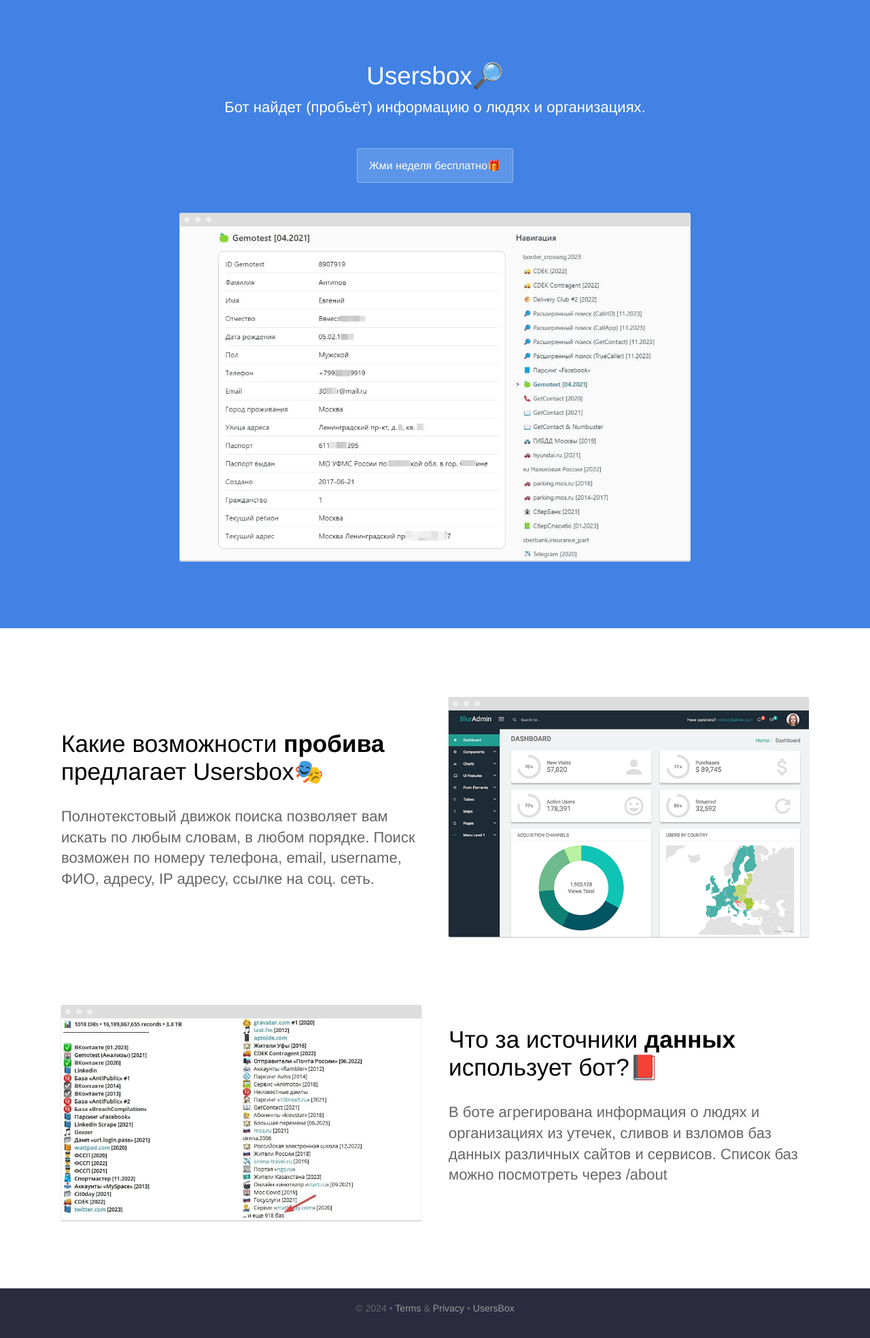
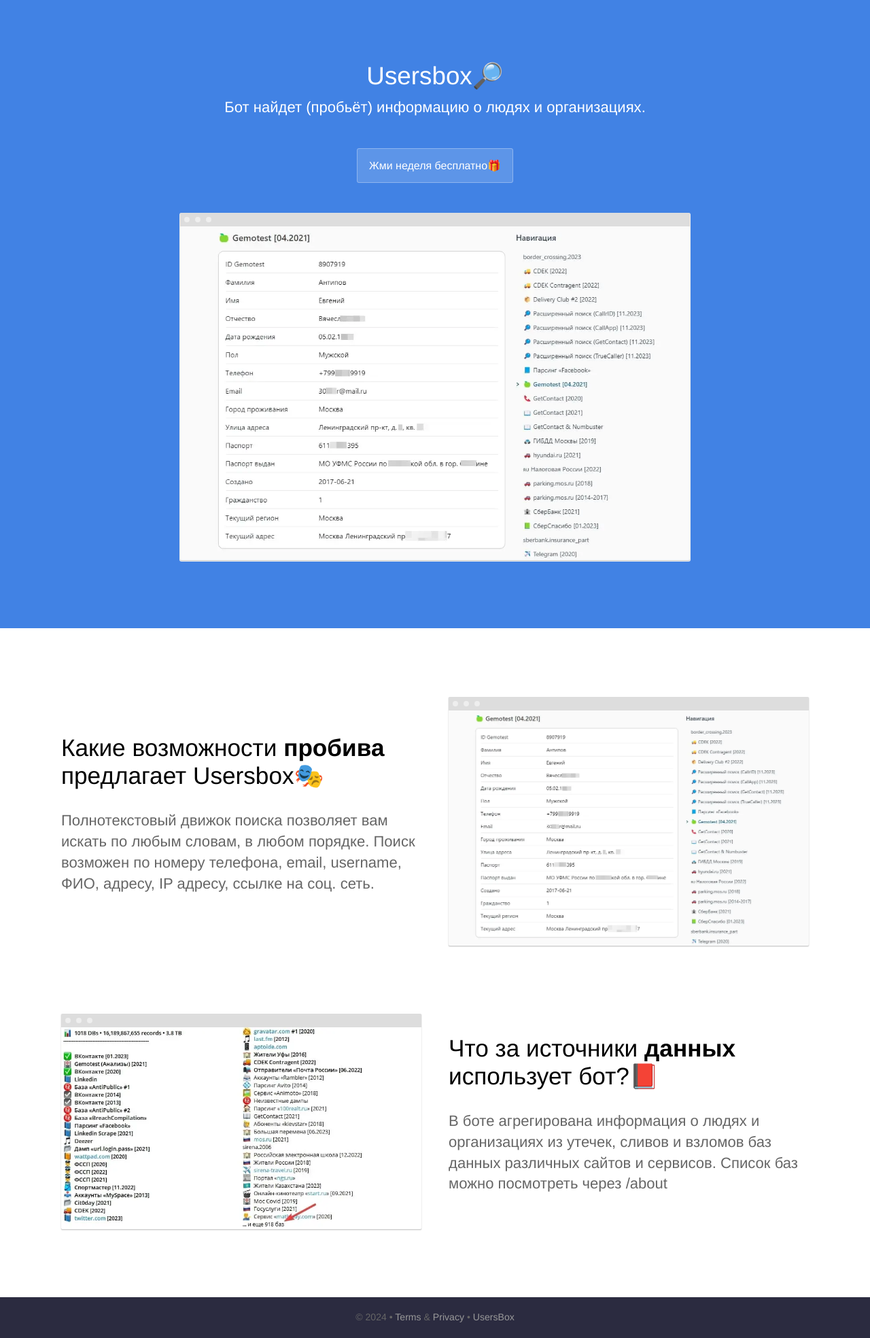
Before and after one commit to usersboxbot/usersboxbot.github.io, a Jekyll site: the page built from index.html, in a window 1280 px wide. Shown: the whole page at 68% size. Built offline with Jekyll 4.4.1, drawn with Linux system fonts in a browser that asks for light colours.

Commit message:
Update index.html

```diff
--- a/index.html
+++ b/index.html
@@ -21,7 +21,7 @@
 				<p>Полнотекстовый движок поиска позволяет вам искать по любым словам, в любом порядке. Поиск возможен по номеру телефона, email, username, ФИО, адресу, IP адресу, ссылке на соц. сеть. </p>
 			</div>
 			<div class="image">
-				<img src="{{ site.baseurl }}/images/dashboard.png" alt="Screenshot" class="screenshot editable" />
+				<img src="{{ site.baseurl }}/images/UsersBox.webp" alt="Screenshot" class="screenshot editable" />
 			</div>
 		</div>
 	</section>
```
